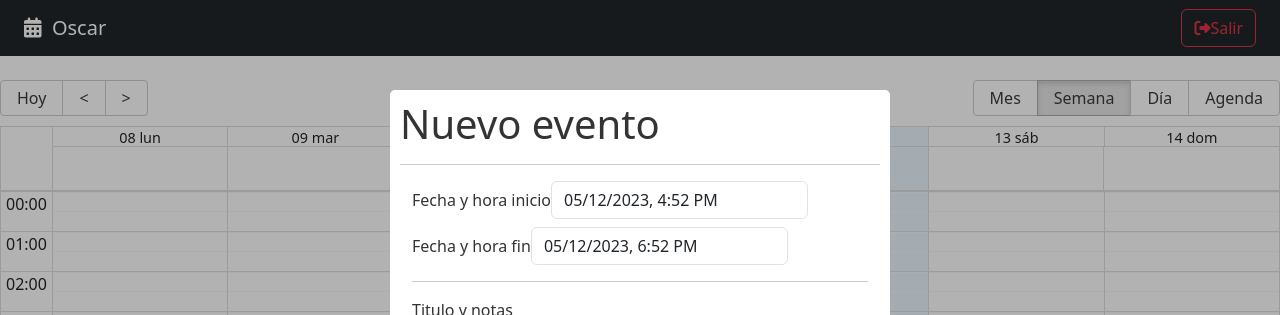
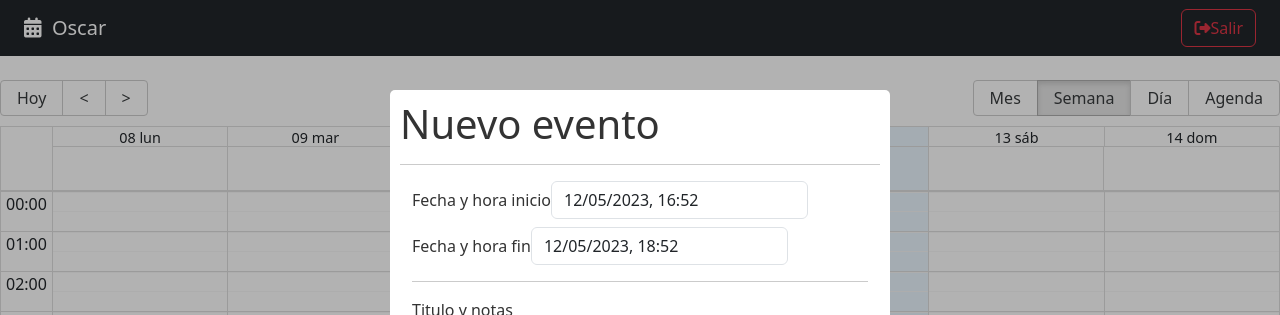
Before and after one commit to OscarAristizabalDev/reactjs-calendar, a React (Vite) app: page / in a window 1280 px wide. Shown: the top 315 px of the page. Built offline with nearby package versions, Linux system fonts and the light colour scheme.

Commit message:
Se personaliza el DatePicker para mostrar valores en espanol

```diff
--- a/src/calendar/components/CalendarModal.tsx
+++ b/src/calendar/components/CalendarModal.tsx
@@ -1,8 +1,13 @@
 import { ChangeEvent, useState } from 'react';
 
 import Modal from 'react-modal';
-import DatePicker from "react-datepicker";
+import DatePicker, { registerLocale } from "react-datepicker";
+import es from 'date-fns/locale/es';
+
 import "react-datepicker/dist/react-datepicker.css";
+
+registerLocale('es', es)
+
 
 import { addHours } from 'date-fns';
 
@@ -86,6 +91,9 @@
                         className='form-control'
                         name="start"
                         dateFormat='Pp' // habilita la hora y minutos
+                        showTimeSelect // habilita la barra para cambiar la hora
+                        locale="es" // cambia a espanol
+                        timeCaption='Hora'
                     />
                 </div>
 
@@ -98,6 +106,9 @@
                         name="end"
                         dateFormat='Pp' // habilita la hora y minutos
                         minDate={formValues.start} // no permite seleccionar una fecha menor a la inicial
+                        showTimeSelect // habilita la barra para cambiar la hora
+                        locale="es" // cambia a espanol
+                        timeCaption='Hora'
                     />
                 </div>
 
```
